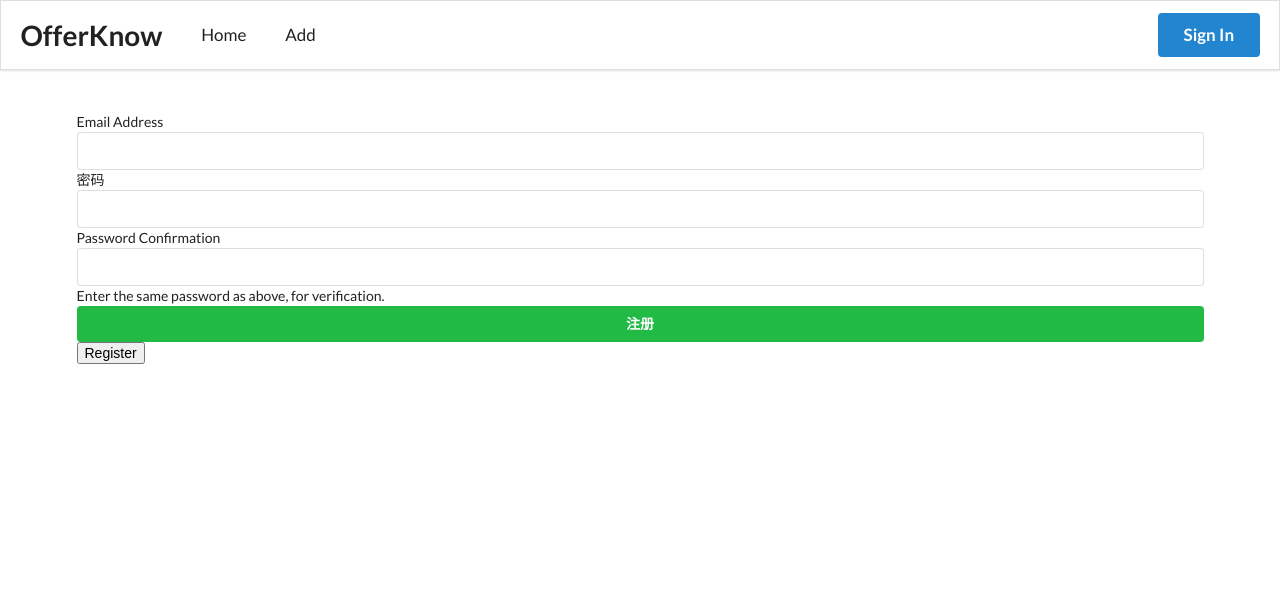
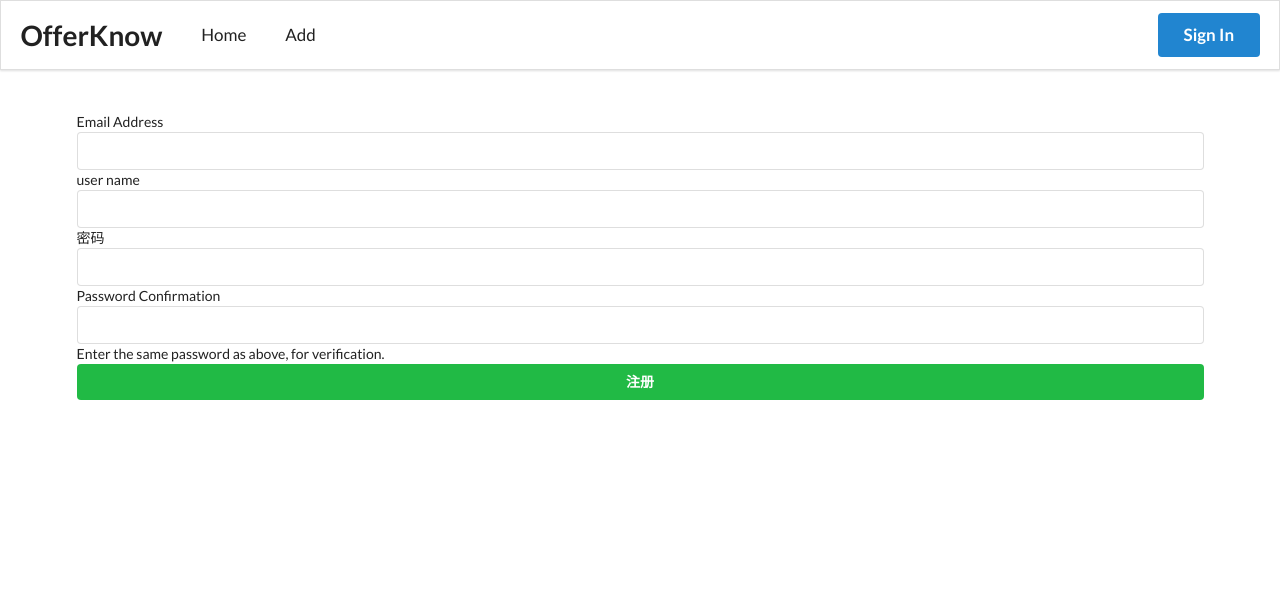
Before and after one commit to luffylg/offerknow, a Django app: page /accounts/register/ in a window 1280 px wide. Shown: the top 604 px of the page. Run offline with Django 3.2, Linux system fonts and the light colour scheme; some libraries are stand-ins or nearby versions.

Commit message:
add username

```diff
--- a/account/fields.py
+++ b/account/fields.py
@@ -19,11 +19,11 @@ class LengthValidator(object):
     def __call__(self, value):
         if self.min_length and len(value) < self.min_length:
             raise forms.ValidationError(
-                _('Password too short (must be %s characters or more)') % self.min_length,
+                _('密码太短 (至少为 %s 个字符)') % self.min_length,
                 code=self.code)
         elif self.max_length and len(value) > self.max_length:
             raise forms.ValidationError(
-                _('Password too long (must be %s characters or less)') % self.max_length,
+                _('密码太长 (最多为 %s 个字符)') % self.max_length,
                 code=self.code)
 
 length_validator = LengthValidator()
--- a/account/forms.py
+++ b/account/forms.py
@@ -10,11 +10,12 @@ from .fields import HoneyPotField, PasswordField, UsersEmailField
 class UserCreationForm(forms.ModelForm):
 
     error_messages = {
-        'duplicate_email': _('A user with that email already exists.'),
-        'password_mismatch': _('The two password fields didn\'t match.'),
+        'duplicate_email': _('邮箱已注册'),
+        'password_mismatch': _('两次密码不匹配'),
     }
 
     email = UsersEmailField(label=_('Email Address'), max_length=255)
+    username = forms.CharField(label=_('user name'), max_length=255)
     password1 = PasswordField(label=_('Password'))
     password2 = PasswordField(
         label=_('Password Confirmation'),
@@ -52,6 +53,7 @@ class UserCreationForm(forms.ModelForm):
     def save(self, commit=True):
         user = super(UserCreationForm, self).save(commit=False)
         user.set_password(self.cleaned_data['password1'])
+        user.user_name = self.cleaned_data['username']
         user.is_active = not settings.USERS_VERIFY_EMAIL
         if commit:
             user.save()
--- a/account/models.py
+++ b/account/models.py
@@ -14,6 +14,9 @@ class AbstractUser(AbstractBaseUser, PermissionsMixin):
 
     email = models.EmailField(
         _('email address'), max_length=255, unique=True, db_index=True)
+    user_name = models.CharField(
+        _('user name'), max_length=255, null=False
+    )
     is_staff = models.BooleanField(
         _('staff status'), default=False,
         help_text=_('Designates whether the user can log into this admin site.'))
--- a/requirements.txt
+++ b/requirements.txt
@@ -1,2 +1 @@
 Django==1.11.5
-django-users2==0.2.1
--- a/templates/base.html
+++ b/templates/base.html
@@ -25,7 +25,12 @@
     <a class="item" href="/">Home</a>
     <a class="item" href="{% url 'offer:add_offer' %}">Add</a>
     <div class="right menu item">
-        <a class="ui primary button" href="{% url 'account:users_login' %}">Sign In</a>
+        {% if request.user.is_authenticated %}
+            <a class="ui primary button" href="{% url 'account:users_login' %}">{{request.user.user_name}}</a>
+        {% endif %}
+        {% if not request.user.is_authenticated%}
+            <a class="ui primary button" href="{% url 'account:users_login' %}">Sign In</a>
+        {% endif %}
     </div>
 </div>
 {% block body %}{% endblock %}
--- a/templates/users/logout.html
+++ b/templates/users/logout.html
@@ -2,5 +2,7 @@
 {% load i18n %}
 
 {% block body %}
-<p>{% trans "Logged out" %}</p>
+    <div class="ui main container">
+        <p>{% trans "Logged out" %}</p>
+    </div>
 {% endblock %}
--- a/templates/users/registration_complete.html
+++ b/templates/users/registration_complete.html
@@ -2,5 +2,7 @@
 {% load i18n %}
 
 {% block body %}
-<p>{% trans "You are now registered. Activation email sent." %}</p>
+    <div class="ui main container">
+        <p>{% trans "注册完成." %}</p>
+    </div>
 {% endblock %}
--- a/templates/users/registration_form.html
+++ b/templates/users/registration_form.html
@@ -19,9 +19,6 @@
                 <button type="submit" class="ui positive fluid button" id="submit" value="{% trans 'Register' %}" >注册</button>
             </div>
         </div>
-		<div class="button-wrapper submit">
-			<input type="submit" value="{% trans 'Register' %}" />
-		</div>
 	</form>
 </div>
 {% endblock %}
```
Also changed, not shown: templates/users/registration_closed.html (+5 -2 lines).
